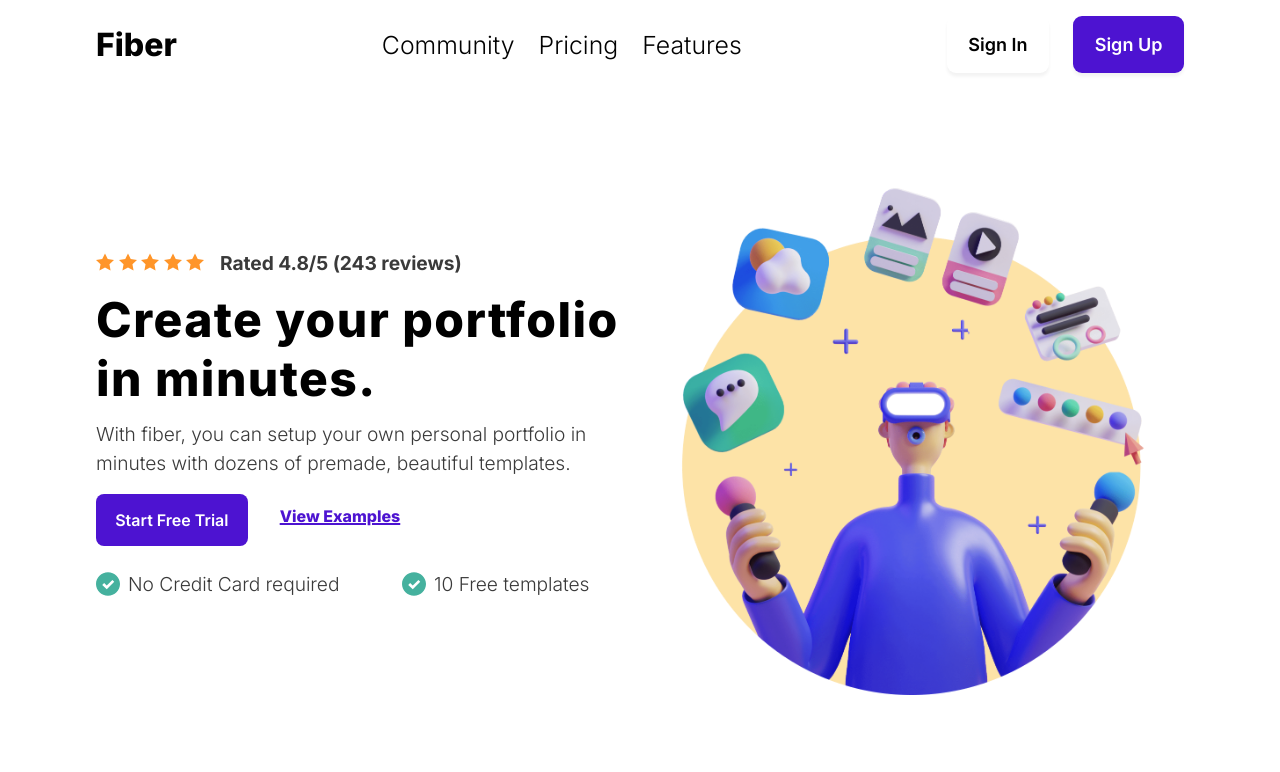
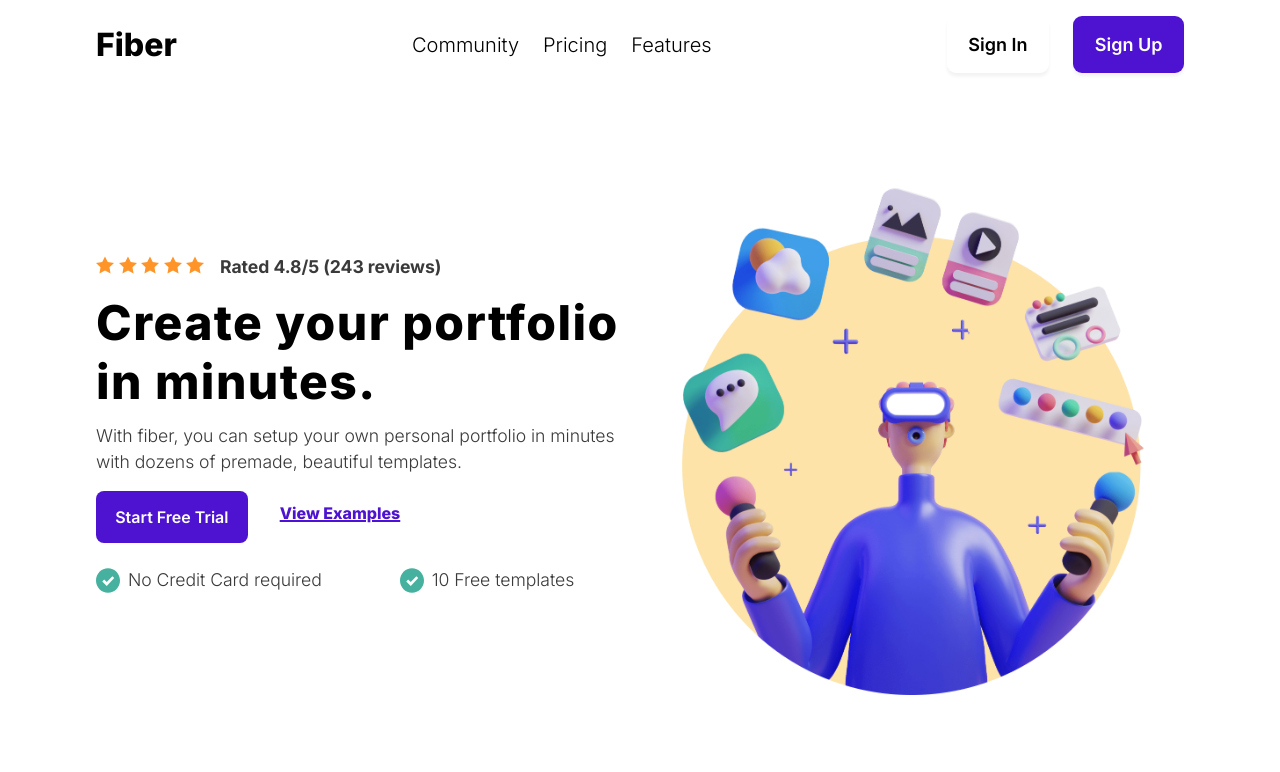
Before and after one commit to joaoHass/fiber-lading-page, a plain HTML site: page index.html in a window 1280 px wide. Shown: the top 772 px of the page. Drawn offline with Linux system fonts and the light colour scheme.

Commit message:
changes to nav items font-size

```diff
--- a/style.css
+++ b/style.css
@@ -115,7 +115,7 @@ p {
   letter-spacing: -0.0027777778rem;
   line-height: 1.5;
   color: var(--clr-gray);
-  font-size: clamp(1rem, 0.8804rem + 0.589vw, 1.2rem);
+  font-size: clamp(1rem, 0.9566rem + 0.2013vw, 1.1rem);
 }
 
 .section-center {
@@ -215,7 +215,7 @@ p {
   height: auto;
   text-align: left;
   background: var(--clr-lgtest-gray);
-  padding: 100vw 100vh;
+  padding: 100vh 50vw;
   border-radius: var(--radius);
   box-shadow: var(--box-shadow);
 }
@@ -236,7 +236,7 @@ p {
 }
 
 .nav__item a {
-  font-size: 1.55rem;
+  font-size: clamp(1rem, 0.8915rem + 0.5031vw, 1.25rem);
   color: var(--clr-black);
 }
 
```
